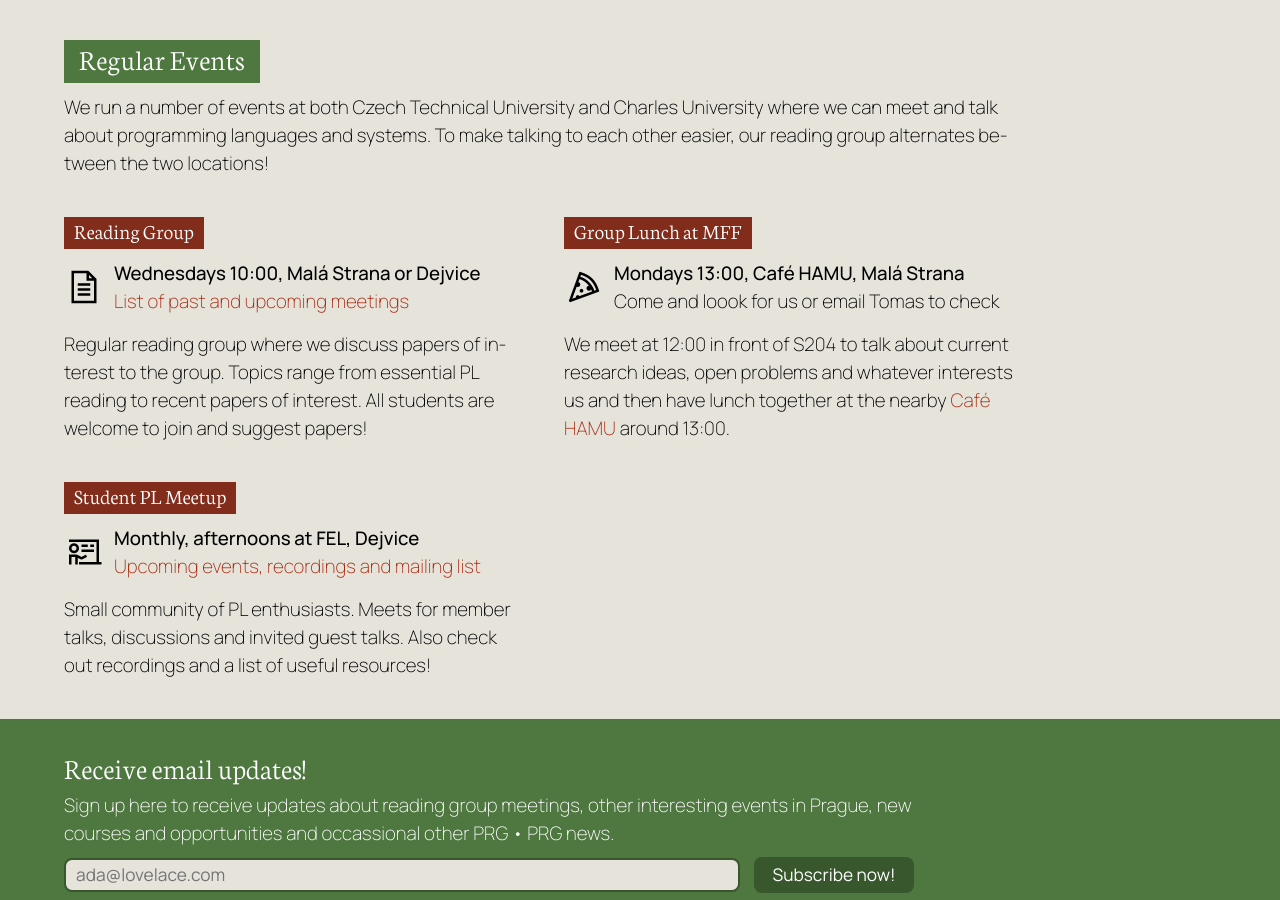
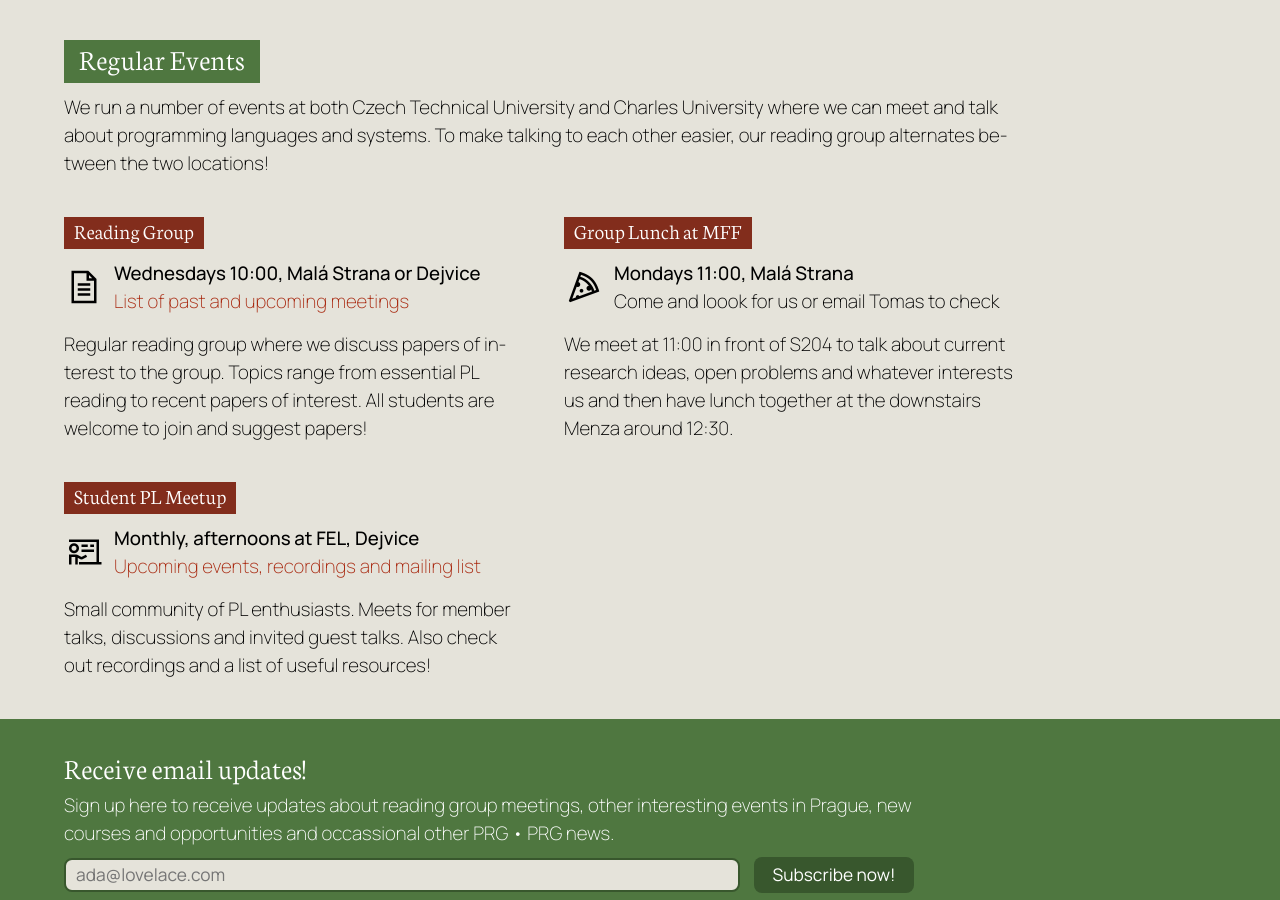
Before and after one commit to prgprg-org/prgprg-org.github.io, a Jekyll site: the page built from index.html, in a window 1280 px wide and 900 px high, scrolled down 436 px. Built offline with Jekyll 4.4.1, drawn with Linux system fonts in a browser that asks for light colours.

Commit message:
Update group meeting

```diff
--- a/index.html
+++ b/index.html
@@ -41,13 +41,13 @@ layout: default
     <h3>Group Lunch at MFF</h3>
     <i class="las la-pizza-slice"></i>
     <ul class="condensed">
-      <li><strong>Mondays 13:00, Café HAMU, Malá Strana</strong></li>
+      <li><strong>Mondays 11:00, Malá Strana</strong></li>
       <li>Come and loook for us or email Tomas to check</li>
     </ul>
     <p>
-      We meet at 12:00 in front of S204 to talk about current research ideas, open
+      We meet at 11:00 in front of S204 to talk about current research ideas, open
       problems and whatever interests us and then have lunch together at
-      the nearby <a href="https://www.hamu.cz/en/about-hamu/university-cafe/">Café HAMU</a> around 13:00.</p>
+      the downstairs Menza around 12:30.</p>
   </div>
 </div><div class="row events">
   <div class="col-6-md col-5-lg">
```
